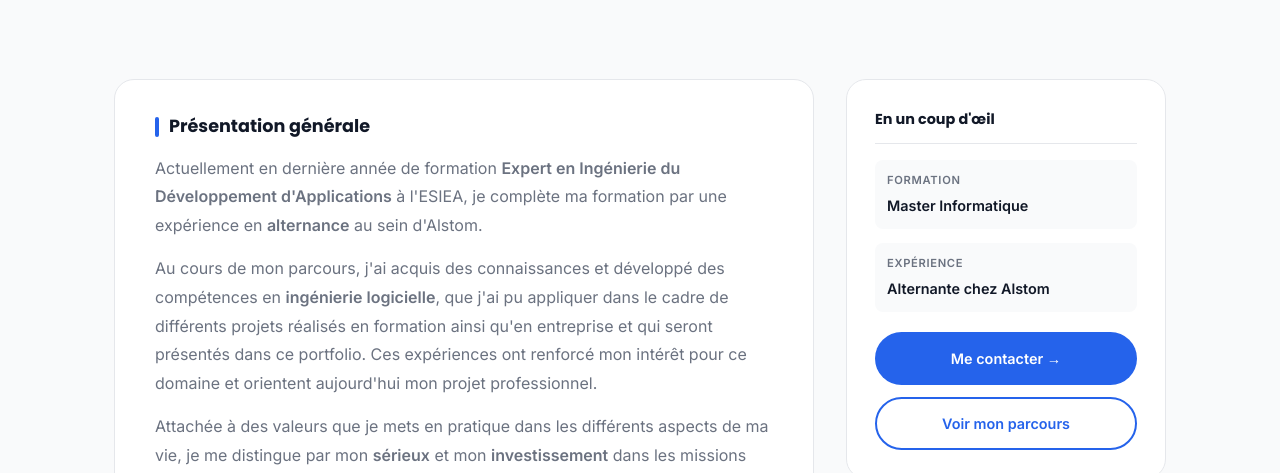
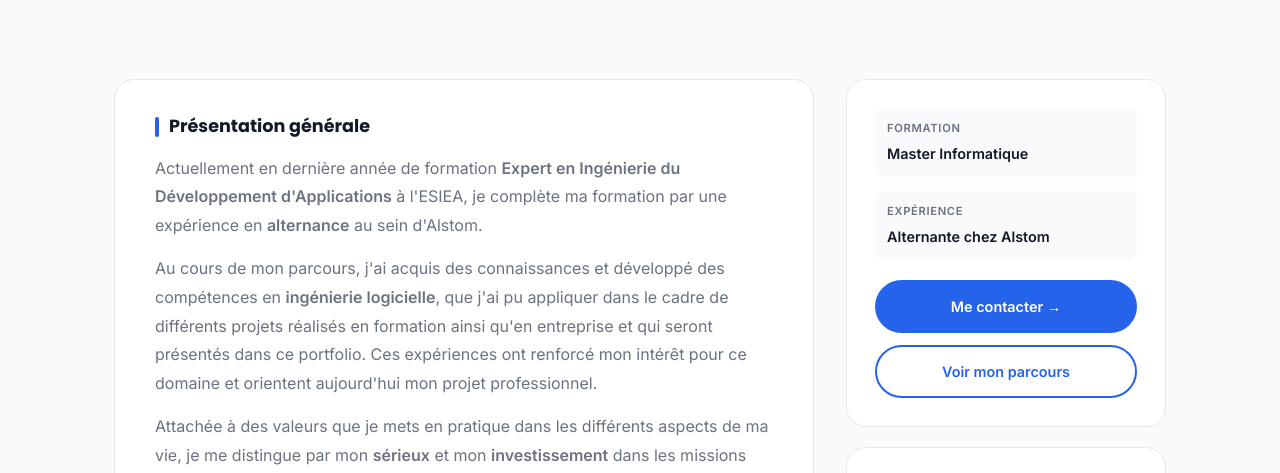
Before and after one commit to lydia-alik/lydia-alik.github.io, a plain HTML site: page presentation.html in a window 1280 px wide. Shown: the part 309-782 px from the top of the page. Drawn offline with Linux system fonts and the light colour scheme.

Commit message:
Suppression titre En un coup d'oeil dans présentation

```diff
--- a/presentation.html
+++ b/presentation.html
@@ -145,7 +145,6 @@
         <!-- SIDEBAR -->
         <div>
           <div class="sidebar-card fade-in">
-            <div class="sidebar-card-title">En un coup d'œil</div>
             <div style="display:flex; flex-direction:column; gap:14px; margin-bottom:20px;">
               <div style="padding:12px; background:var(--bg); border-radius:8px;">
                 <div style="font-size:0.7rem; font-weight:700; text-transform:uppercase; letter-spacing:0.06em; color:var(--text-secondary); margin-bottom:4px;">Formation</div>
```
